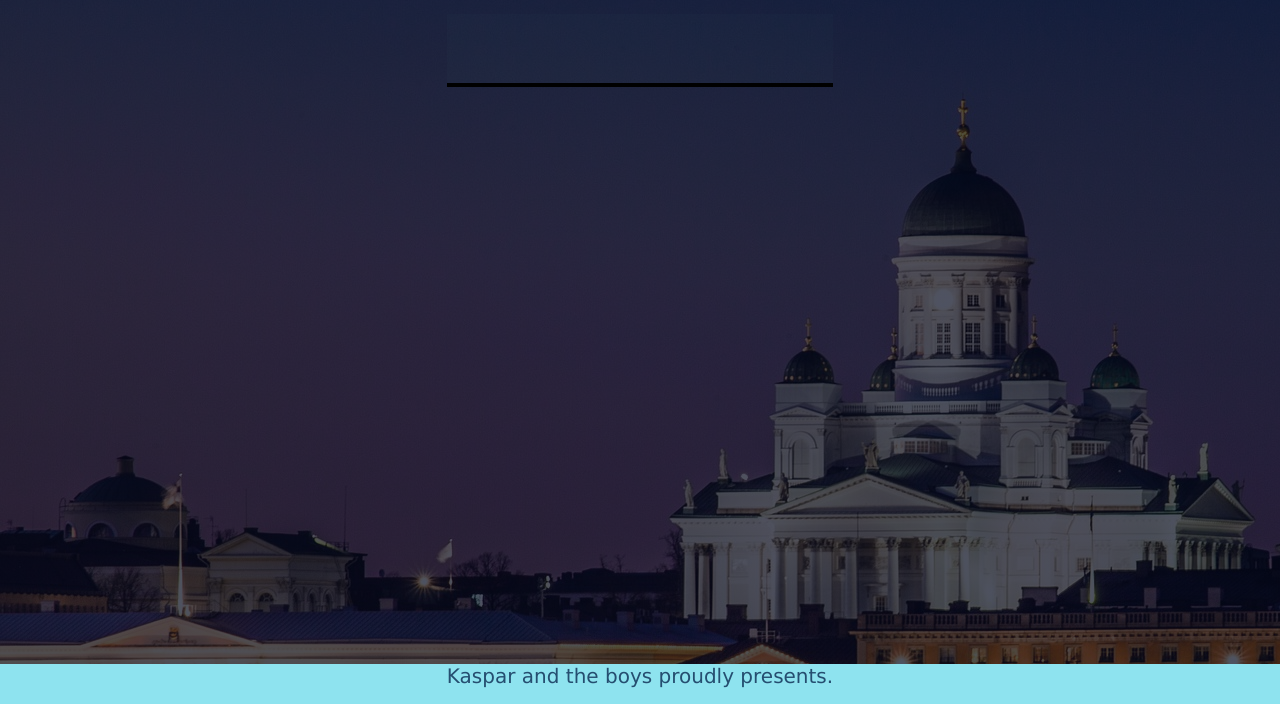
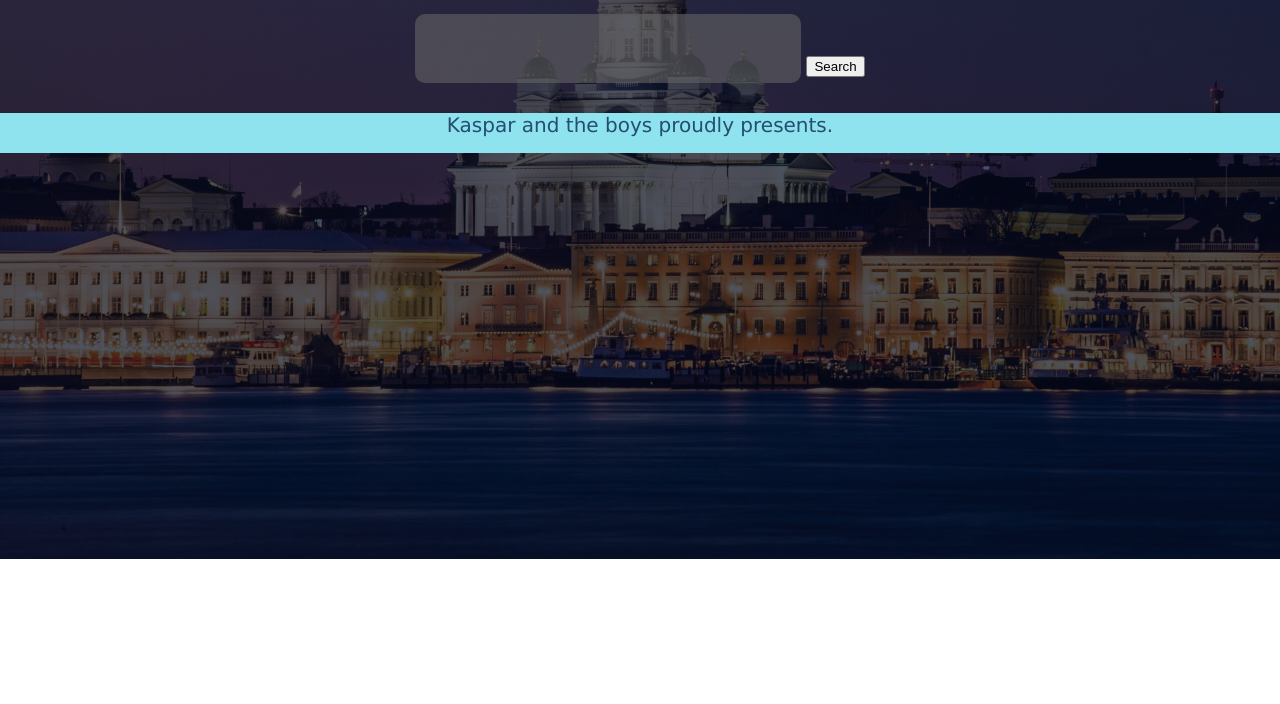
Before and after one commit to SmuuSka/WebMediaProject, a plain HTML site: page html/sports.html in a window 1280 px wide. Shown: the part 241-945 px from the top of the page. After the commit the page ends 800 px from the top, so only its background shows below. Drawn offline with Linux system fonts and the light colour scheme; no server answers.

Commit message:
SearchBox

```diff
--- a/css/sportsStyle.css
+++ b/css/sportsStyle.css
@@ -1,7 +1,11 @@
-.sportMain{
-    min-height: 100vh;
-    width: 100%;
+.sportHtml{
+    min-height: 100%;
+    min-width: 100%;
     background-image: linear-gradient(rgba(4,9,30,0.7),rgba(4,9,30,0.7)),url("../img/helsinki.jpg");
+    background-repeat: no-repeat;
+    background-size: cover;
+    background-position: center;
+    background-attachment: fixed;
 }
 .eventItemContainer{
     display: flex;
@@ -23,13 +27,22 @@
     color: white;
 }
 
+.sportMain{
+    background: none;
+}
+
+.sportBody{
+    background: none;
+}
+
 h2{
     text-align: center;
     padding: 10px;
     font-size: 30px;
-    color: paleturquoise;
+    /*color: paleturquoise;*/
+    color: slateblue;
     -webkit-text-stroke-color: black;
-    -webkit-text-stroke-width: 2px;
+    -webkit-text-stroke-width: 1px;
 }
 .topHeader{
     text-align: center;
@@ -41,15 +54,15 @@ h2{
     border: 3px solid darkseagreen;
 }
 
-.sportInput{
+.sportSearchBox{
     font-size: 30px;
     text-align: center;
     flex-basis: 0;
     cursor: auto;
-    background-color: rgba(64,224,208,0.01);
+    background-color: rgba(100,100,100,.6);
     color: white;
     border: none;
-    border-bottom: 4px solid black;
+    border-radius: 10px;
     width: auto;
     margin: auto;
     padding: 30px 0px 5px 0px;
--- a/html/sports.html
+++ b/html/sports.html
@@ -1,5 +1,5 @@
 <!DOCTYPE html>
-<html lang="en">
+<html class="sportHtml" lang="en">
 <head>
     <meta charset="UTF-8">
     <meta name="viewport"
@@ -10,11 +10,10 @@
     <script type="module" src="../js/sports.js"></script>
     <title>Sports</title>
 </head>
-<body>
+<body class="sportBody">
 <header><br><br><br></header>
 <!-- Top navigation -->
 <nav class="topnav">
-
     <!-- Centered link -->
     <div class="topnav-centered">
         <a href="../index.html">HOME</a>
@@ -35,7 +34,8 @@
     <div class="resultDiv" id="result">
         <header class="topHeader" id="topHeader">
             <h1 class="sportH1">SPORTS</h1>
-            <input type="search" class="sportInput">
+            <input id="searchBox" type="search" class="sportSearchBox">
+            <input id="searchBtn" type="submit" value="Search">
         </header>
     </div>
 </main>
--- a/js/sports.js
+++ b/js/sports.js
@@ -3,9 +3,9 @@ import SearchData from '../api/myHelsinkiApiNew.js';
 
 const mainElem = document.querySelector("main");
 const headerElem = document.getElementById('topHeader');
-const searchButton = document.getElementById('hakunappi');
+const searchBox = document.getElementById('searchBox');
+const searchBtn = document.getElementById('searchBtn');
 const divElem = document.getElementById('result');
-const searchInputField = document.getElementById('hakuteksti');
 
 
 const apiUrlSearchTab = "v1/events/?tags_filter=sports";
@@ -25,6 +25,12 @@ window.addEventListener("load", () => {
     findSportDataDefault();
 });
 
+function findWithKeyword() {
+    console.log("FIND: " + searchBox.value.toString());
+}
+searchBtn.addEventListener('click',findWithKeyword);
+
+
 function findSportDataDefault() {
     //Luetaan käyttäjänsyöte
     keyword = "";
@@ -33,7 +39,7 @@ function findSportDataDefault() {
     currentSearch = new SearchData();
 
     //Tehdään haku
-    currentSearch.doQuery(apiUrlSearchTab, "");
+    currentSearch.doQuery(apiUrlSearchTab, keyword);
     waitUntillDataArrvived();
     // setTimeout(function ()
     // {sortData(currentSearch.resultJson);
@@ -135,6 +141,8 @@ function sortData(data){
     let jsonDate;
     let idOfDate;
     let eventName;
+    let location;
+    let infoUrl;
     console.log("datan määrä: " + data.length);
     let eventDictionary = [];
     for (let i = 0; i < data.length; i++){
```
